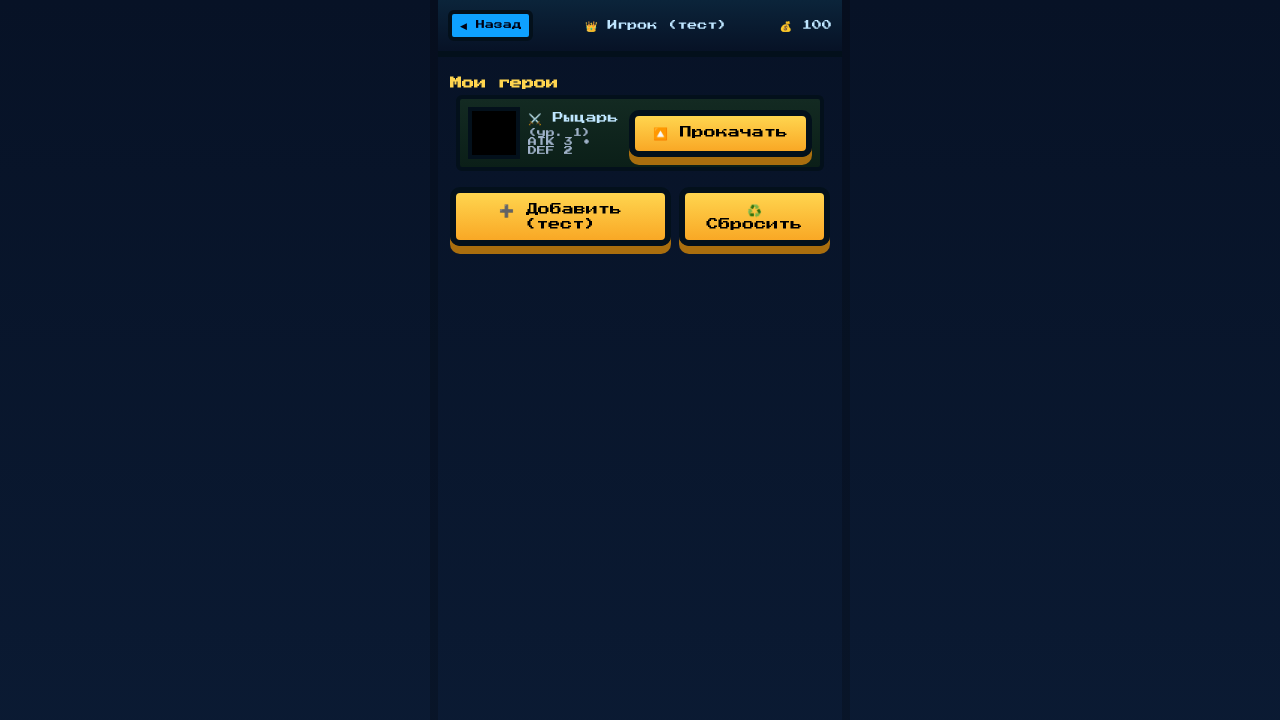
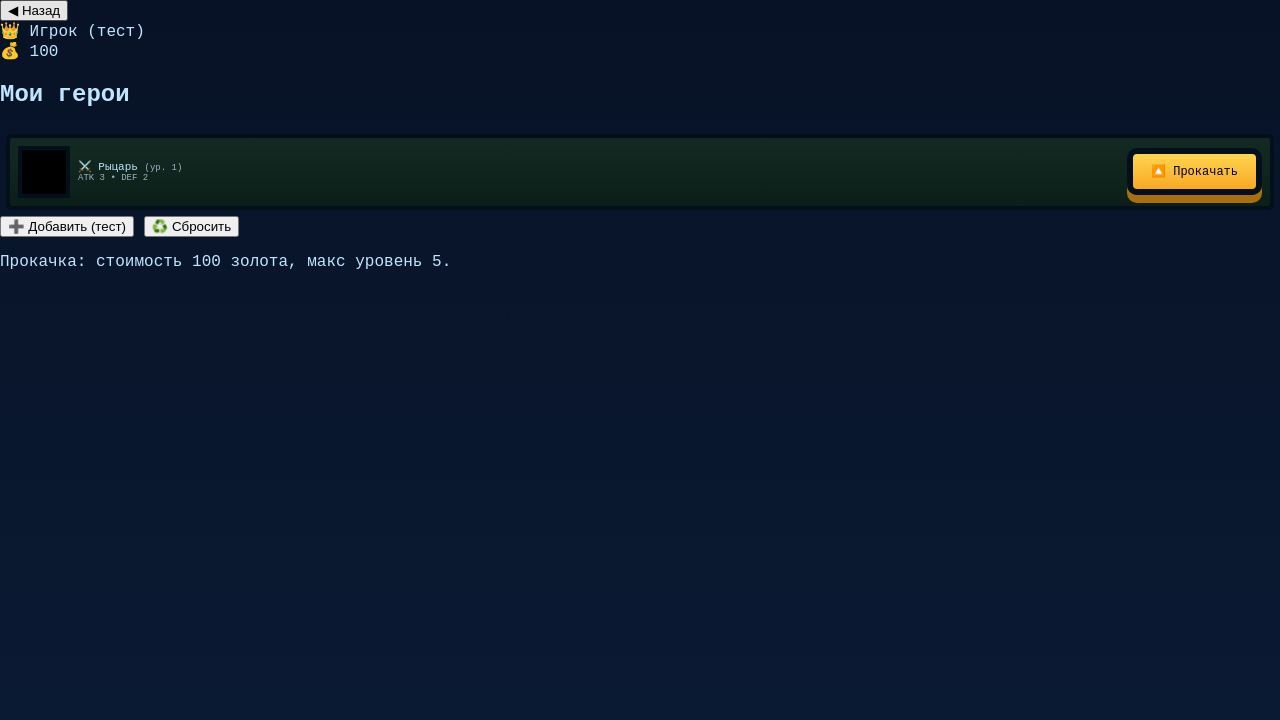
Before and after one commit to LeeLu1k/telegram-ccg, a website: page webapp/heroes.html in a window 1280 px wide. Drawn offline with Linux system fonts and the light colour scheme.

Commit message:
Update heroes.html

```diff
--- a/webapp/heroes.html
+++ b/webapp/heroes.html
@@ -1,29 +1,31 @@
 <!doctype html>
 <html lang="ru">
 <head>
-  <meta charset="utf-8">
-  <meta name="viewport" content="width=device-width,initial-scale=1">
-  <title>Мои герои — Карточная Арена</title>
-  <link href="https://fonts.googleapis.com/css2?family=Press+Start+2P&display=swap" rel="stylesheet">
+  <meta charset="utf-8" />
+  <meta name="viewport" content="width=device-width,initial-scale=1" />
+  <title>Арена — Мои герои</title>
+  <link href="https://fonts.googleapis.com/css2?family=Inter:wght@400;600;800&display=swap" rel="stylesheet">
   <link rel="stylesheet" href="styles.css">
 </head>
 <body>
-  <div id="wrap">
-    <header class="topbar">
-      <div class="back"><button class="small-btn" data-href="index.html">◀ Назад</button></div>
+  <div class="shell">
+    <header class="top">
+      <div><button class="small" data-href="index.html">◀ Назад</button></div>
       <div class="player">👑 <span id="playerName">Игрок</span></div>
-      <div class="gold">💰 <span id="gold">100</span></div>
+      <div class="stats">💰 <span id="gold">100</span></div>
     </header>
 
-    <main class="main-area">
-      <section class="heroes-panel">
-        <h2 class="pixel-title">Мои герои</h2>
+    <main class="main">
+      <section class="heroes-panel card">
+        <h2>Мои герои</h2>
         <div id="heroesList" class="heroes-list"></div>
 
-        <div style="margin-top:10px;display:flex;gap:8px">
-          <button id="addHero" class="pixel-btn">➕ Добавить (тест)</button>
-          <button id="resetHeroes" class="pixel-btn">♻️ Сбросить</button>
+        <div class="hero-actions">
+          <button id="addHero" class="btn">➕ Добавить (тест)</button>
+          <button id="resetHeroes" class="btn">♻️ Сбросить</button>
         </div>
+
+        <p class="muted">Прокачка: стоимость 100 золота, макс уровень 5.</p>
       </section>
     </main>
   </div>
@@ -31,22 +33,22 @@
   <script src="app.js"></script>
   <script>
     attachNavButtons();
-    renderHeroes();
+    document.addEventListener('DOMContentLoaded', () => { updateUIAll(); });
 
-    document.getElementById('addHero').addEventListener('click', ()=>{
+    // debug add hero
+    document.getElementById('addHero').addEventListener('click', () => {
       const name = prompt('Имя героя:', 'Новый герой');
       if (!name) return;
-      addHero({name, lvl:1, atk:2, def:2, id:('h_'+Math.random().toString(36).slice(2,9)), skin:'default'});
-      alert('Герой добавлен (тест).');
-      renderHeroes();
+      addHero({ id: genId(), name, lvl:1, atk:2, def:2, skin:'default' });
+      updateUIAll();
     });
 
-    document.getElementById('resetHeroes').addEventListener('click', ()=>{
-      if (!confirm('Сбросить всех героев? (удалит и подаренного)')) return;
+    document.getElementById('resetHeroes').addEventListener('click', () => {
+      if (!confirm('Сбросить всех героев?')) return;
       const profile = getProfile();
       profile.heroes = [];
       saveProfile(profile);
-      renderHeroes();
+      updateUIAll();
     });
   </script>
 </body>
```
